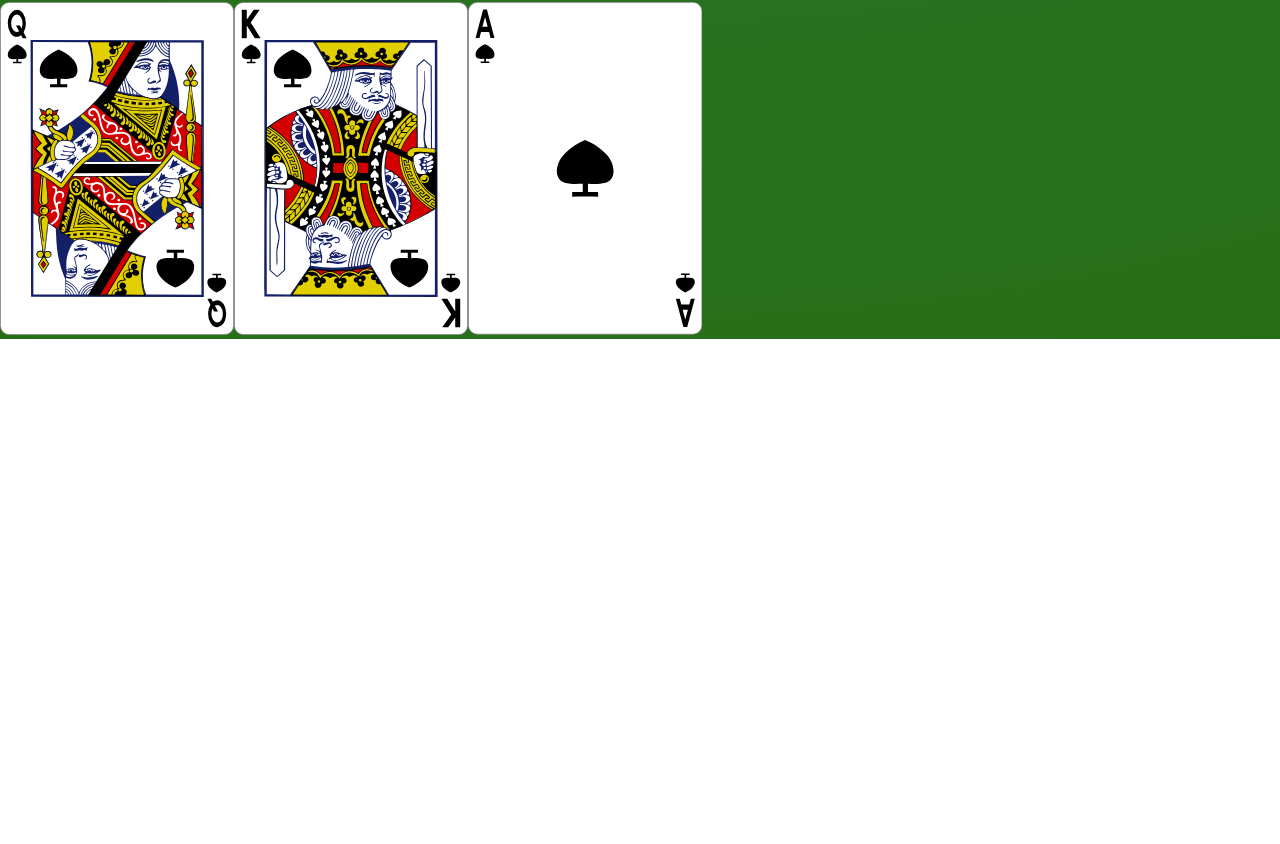
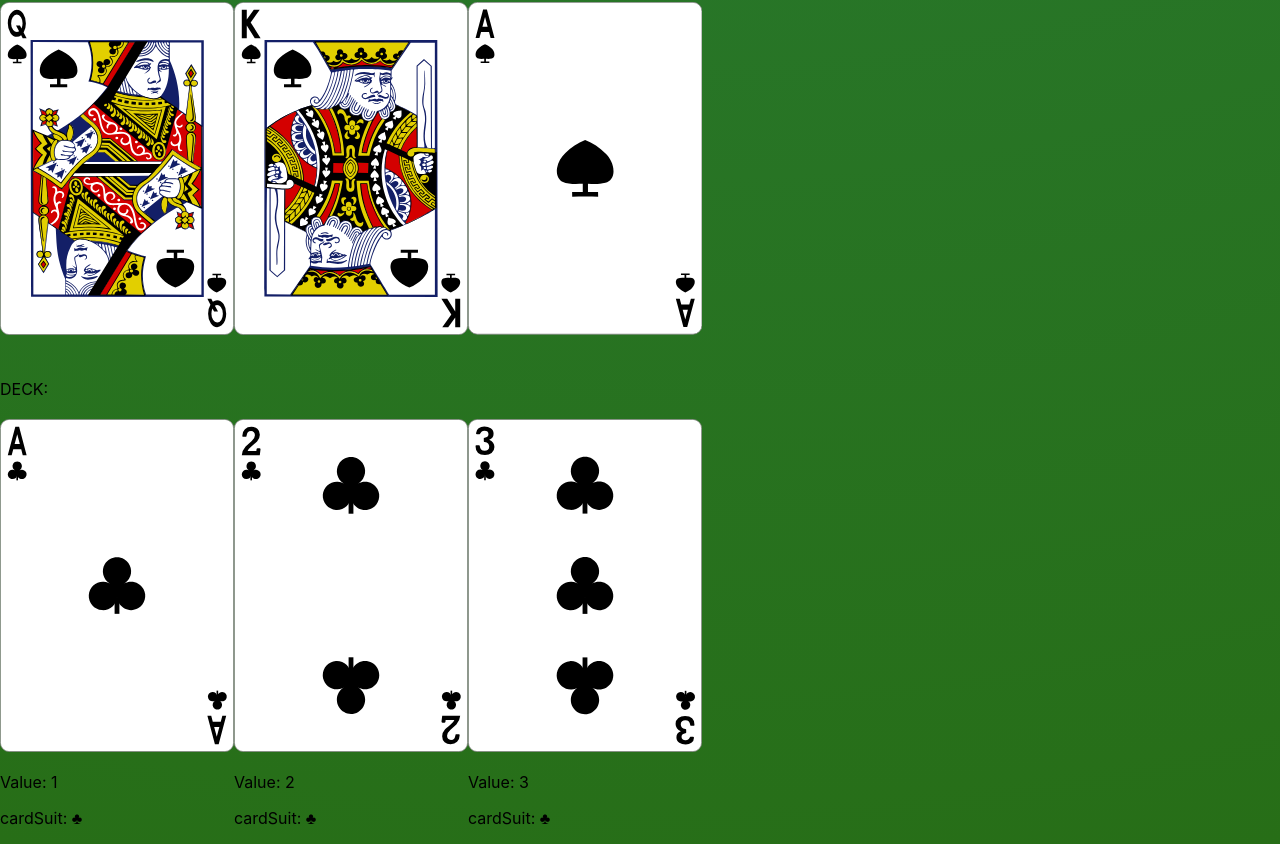
Before and after one commit to kalapyha/solitaire-group-9, a React (Create React App) app: page / in a window 1280 px wide. Shown: the part 4402-5246 px from the top of the page. Before the commit the page ends 4741 px from the top, so only its background shows below. Built offline with nearby package versions, Linux system fonts and the light colour scheme.

Commit message:
chore: add scss and some basic functionality

```diff
--- a/package.json
+++ b/package.json
@@ -47,6 +47,9 @@
         "eslint-plugin-prettier": "^4.2.1",
         "eslint-plugin-react": "^7.32.1",
         "prettier": "^2.8.3",
-        "typescript": "^4.9.4"
+        "sass": "^1.57.1",
+        "sass-loader": "^13.2.0",
+        "typescript": "^4.9.4",
+        "webpack": "^5.75.0"
     }
 }
--- a/src/components/App/App.tsx
+++ b/src/components/App/App.tsx
@@ -55,6 +55,7 @@ import SpadesAce from '../../assets/spades/SpadesAce';
 import SpadesJack from '../../assets/spades/SpadesJack';
 import SpadesKing from '../../assets/spades/SpadesKing';
 import SpadesQueen from '../../assets/spades/SpadesQueen';
+import Deck from '../Deck/Deck';
 
 function App() {
     return (
@@ -154,6 +155,14 @@ function App() {
                 <SpadesKing />
                 <SpadesAce />
             </div>
+            <div>
+                <br />
+                <br />
+                DECK:
+                <br />
+                <br />
+                <Deck />
+            </div>
         </div>
     );
 }
--- /dev/null
+++ b/src/components/Card/Card.scss
@@ -0,0 +1,4 @@
+.border {
+    border-radius: 10px;
+    box-shadow: -10px 0px 13px -7px #000000, 10px 0px 13px -7px #000000, 5px 5px 15px 5px rgba(12, 37, 4, 0);
+}
--- /dev/null
+++ b/src/components/Card/Card.tsx
@@ -0,0 +1,19 @@
+import React, { useState } from 'react';
+import Blue from '../../assets/backs/Blue';
+import { Card as CardType } from '../../types';
+import './Card.scss';
+
+const Card = ({ value, cardSuit, isFaceDown = true, image }: CardType): JSX.Element => {
+    const [isActiveCard, setIsActiveCard] = useState(false);
+    return isFaceDown ? (
+        <Blue />
+    ) : (
+        <div onClick={() => setIsActiveCard((curr) => !curr)}>
+            <div className={isActiveCard ? 'border' : ''}>{image}</div>
+            <p>Value: {value}</p>
+            <p>cardSuit: {cardSuit}</p>
+        </div>
+    );
+};
+
+export default Card;
--- /dev/null
+++ b/src/components/Deck/Deck.tsx
@@ -0,0 +1,45 @@
+import React from 'react';
+import Clubs2 from '../../assets/clubs/Clubs2';
+import Clubs3 from '../../assets/clubs/Clubs3';
+import ClubsAce from '../../assets/clubs/ClubsAce';
+import { Card as CardType } from '../../types';
+import Card from '../Card/Card';
+
+const deckArray: CardType[] = [
+    {
+        value: 1,
+        cardSuit: '♣',
+        isFaceDown: false,
+        image: <ClubsAce />,
+    },
+    {
+        value: 2,
+        cardSuit: '♣',
+        isFaceDown: false,
+        image: <Clubs2 />,
+    },
+    {
+        value: 3,
+        cardSuit: '♣',
+        isFaceDown: false,
+        image: <Clubs3 />,
+    },
+];
+
+const Deck = () => {
+    return (
+        <div style={{ display: 'flex' }}>
+            {deckArray.map(({ value, cardSuit, isFaceDown, image }: CardType) => (
+                <Card
+                    value={value}
+                    cardSuit={cardSuit}
+                    isFaceDown={isFaceDown}
+                    image={image}
+                    key={`${value}${cardSuit}`}
+                />
+            ))}
+        </div>
+    );
+};
+
+export default Deck;
--- /dev/null
+++ b/src/types/index.ts
@@ -0,0 +1,6 @@
+export interface Card {
+    value: 1 | 2 | 3 | 4 | 5 | 6 | 7 | 8 | 9 | 10 | 11 | 12 | 13;
+    cardSuit: '♣' | '♦' | '♥' | '♠';
+    isFaceDown: boolean;
+    image: JSX.Element;
+}
--- a/webpack.config.js
+++ b/webpack.config.js
@@ -6,6 +6,17 @@ module.exports = {
                 test: /\.(png|jp(e*)g|svg|gif)$/,
                 type: 'asset/resource',
             },
+            {
+                test: /\.s[ac]ss$/i,
+                use: [
+                    // Creates `style` nodes from JS strings
+                    'style-loader',
+                    // Translates CSS into CommonJS
+                    'css-loader',
+                    // Compiles Sass to CSS
+                    'sass-loader',
+                ],
+            },
         ],
     },
 };
```
Also changed, not shown: 2 other files (tests, documents, lock files or other folders).
